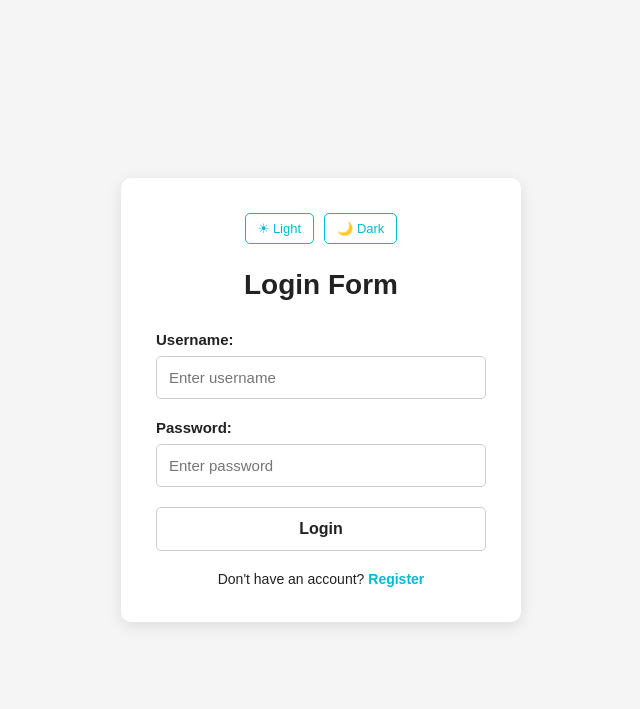
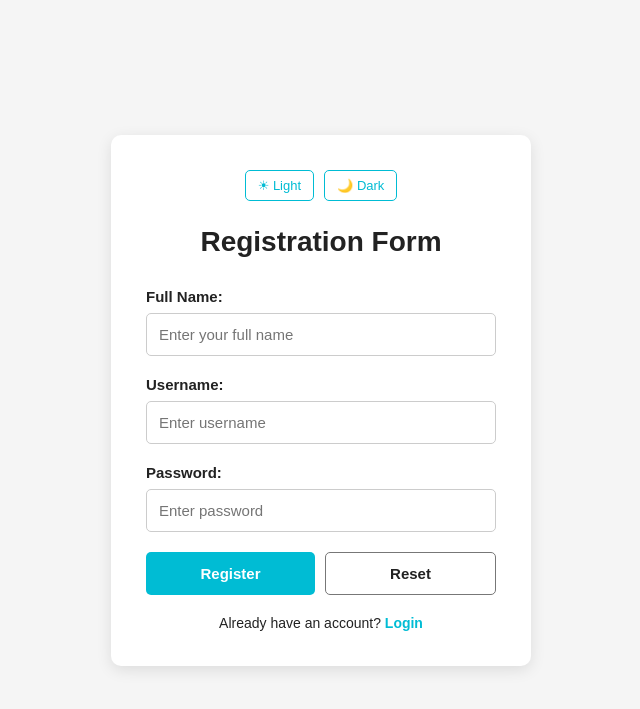
Before and after one commit to satya-2024-sudo/employee-management-system, a Flask app: page /register in a window 1280 px wide. Shown: the top 709 px of the page, without its empty margins (319-959 px from the left). Run offline with Flask 3, Linux system fonts and the light colour scheme.

Commit message:
Update register2.html

```diff
--- a/templates/register2.html
+++ b/templates/register2.html
@@ -8,7 +8,7 @@
     <meta name="viewport"
           content="width=device-width, initial-scale=1.0">
 
-    <title>Login - Employee Management System</title>
+    <title>Registration - Employee Management System</title>
 
     <style>
 
@@ -43,13 +45,16 @@
             color: #222;
         }
 
-        body.light .login-container {
+        body.light .register-container {
             background-color: white;
             color: #222;
-            box-shadow: 0 4px 15px rgba(0, 0, 0, 0.1);
+
+            box-shadow:
+                0 4px 15px rgba(0, 0, 0, 0.1);
         }
 
-        body.light input {
+        body.light input[type="text"],
+        body.light input[type="password"] {
             background-color: white;
             color: #222;
             border: 1px solid #ccc;
@@ -88,10 +96,11 @@
         }
 
 
-        /* ================= LOGIN CONTAINER ================= */
+        /* ================= REGISTER CONTAINER ================= */
 
-        .login-container {
-            width: 400px;
+        .register-container {
+
+            width: 420px;
             max-width: 90%;
 
             padding: 35px;
@@ -115,9 +163,18 @@
         }
 
 
+        /* ================= FORM GROUP ================= */
+
+        .form-group {
+
+            margin-bottom: 20px;
+        }
+
+
         /* ================= LABEL ================= */
 
         label {
+
             display: block;
 
             margin-bottom: 8px;
@@ -151,33 +209,33 @@
 
         input[type="text"]:focus,
         input[type="password"]:focus {
+
             border-color: #00bcd4;
         }
 
 
-        /* ================= FORM GROUP ================= */
+        /* ================= BUTTONS ================= */
 
-        .form-group {
-            margin-bottom: 20px;
+        .button-group {
+
+            display: flex;
+
+            gap: 10px;
+
+            margin-top: 10px;
         }
 
 
-        /* ================= LOGIN BUTTON ================= */
+        input[type="submit"],
+        .reset-btn {
 
-        input[type="submit"] {
-            width: 100%;
+            flex: 1;
 
             padding: 12px;
 
-            border: none;
-
             border-radius: 5px;
 
-            background-color: #00bcd4;
-
-            color: white;
-
-            font-size: 16px;
+            font-size: 15px;
 
             font-weight: bold;
 
@@ -187,14 +245,46 @@
         }
 
 
+        /* Register Button */
+
+        input[type="submit"] {
+
+            border: none;
+
+            background-color: #00bcd4;
+
+            color: white;
+        }
+
         input[type="submit"]:hover {
+
             background-color: #0097a7;
         }
 
 
-        /* ================= REGISTER LINK ================= */
+        /* Reset Button */
 
-        .register-link {
+        .reset-btn {
+
+            border: 1px solid #777;
+
+            background-color: transparent;
+
+            color: inherit;
+        }
+
+        .reset-btn:hover {
+
+            background-color: #777;
+
+            color: white;
+        }
+
+
+        /* ================= LOGIN LINK ================= */
+
+        .login-link {
+
             text-align: center;
 
             margin-top: 20px;
@@ -202,8 +292,8 @@
             font-size: 14px;
         }
 
+        .login-link a {
 
-        .register-link a {
             color: #00bcd4;
 
             text-decoration: none;
@@ -278,7 +361,7 @@
 <body class="{{ theme }}">
 
 
-    <div class="login-container">
+    <div class="register-container">
 
 
         <!-- ================= THEME BUTTONS ================= -->
@@ -299,15 +382,35 @@
         <!-- ================= TITLE ================= -->
 
         <h2>
-            Login Form
+            Registration Form
         </h2>
 
 
-        <!-- ================= LOGIN FORM ================= -->
+        <!-- ================= REGISTRATION FORM ================= -->
 
-        <form action="/login"
+        <form id="registrationForm"
+              action="/register"
               method="post">
 
+
+            <!-- Full Name -->
+
+            <div class="form-group">
+
+                <label for="fullname">
+                    Full Name:
+                </label>
+
+                <input type="text"
+                       id="fullname"
+                       name="fullname"
+                       placeholder="Enter your full name"
+                       required>
+
+            </div>
+
+
+            <!-- Username -->
 
             <div class="form-group">
 
@@ -339,27 +444,55 @@
             </div>
 
 
-            <input type="submit"
-                   value="Login">
+            <!-- Buttons -->
+
+            <div class="button-group">
+
+                <input type="submit"
+                       value="Register">
+
+                <button type="button"
+                        class="reset-btn"
+                        onclick="resetForm()">
+
+                    Reset
+
+                </button>
+
+            </div>
 
 
         </form>
 
 
-        <!-- ================= REGISTER ================= -->
+        <!-- ================= LOGIN LINK ================= -->
 
-        <div class="register-link">
+        <div class="login-link">
 
-            Don't have an account?
+            Already have an account?
 
-            <a href="/register">
-                Register
+            <a href="/login">
+                Login
             </a>
 
         </div>
 
+    </div>
 
-    </div>
+
+    <!-- ================= RESET SCRIPT ================= -->
+
+    <script>
+
+        function resetForm() {
+
+            document
+                .getElementById("registrationForm")
+                .reset();
+
+        }
+
+    </script>
 
 
 </body>
```
Also changed, not shown: other parts of templates/register2.html (+69 -29 lines).
